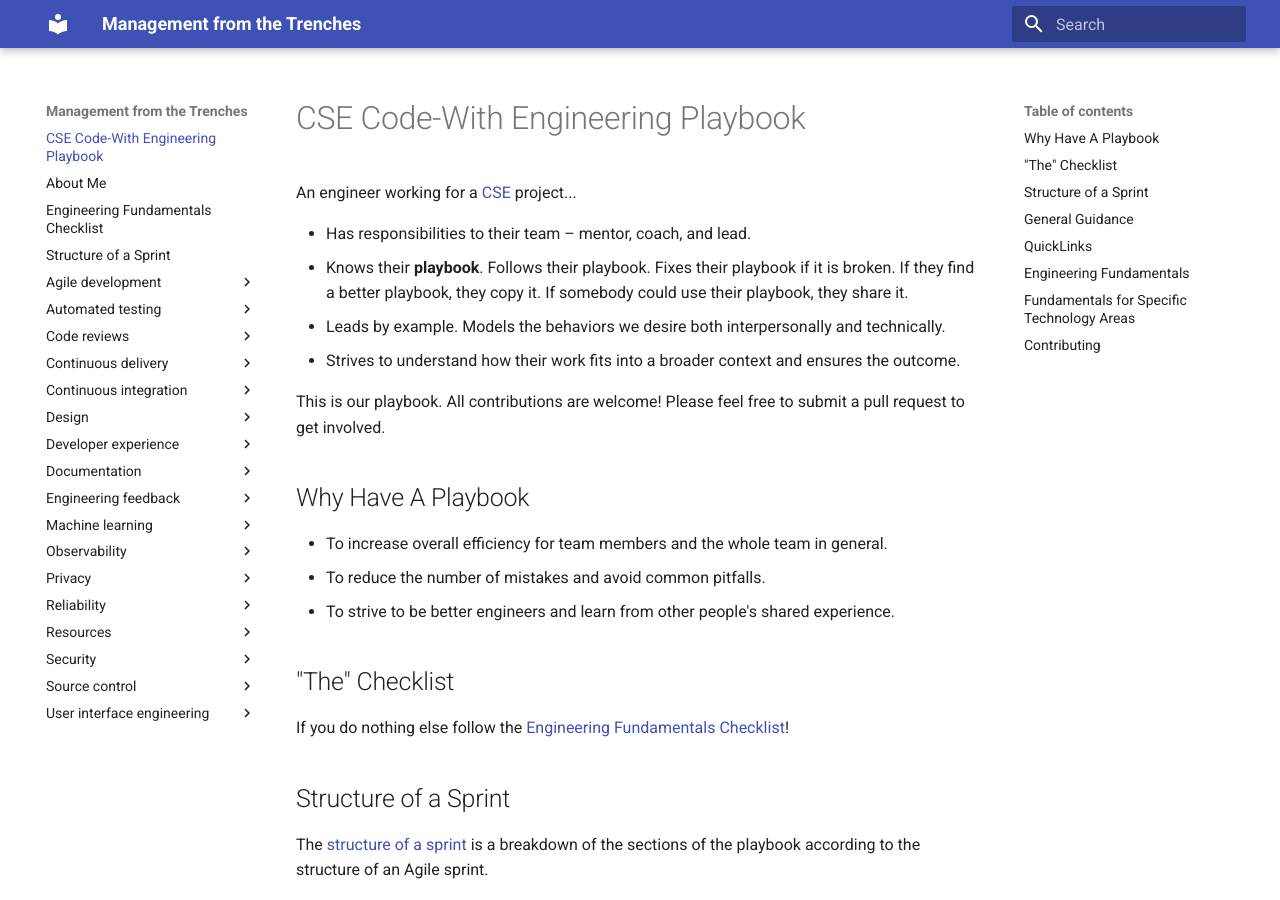
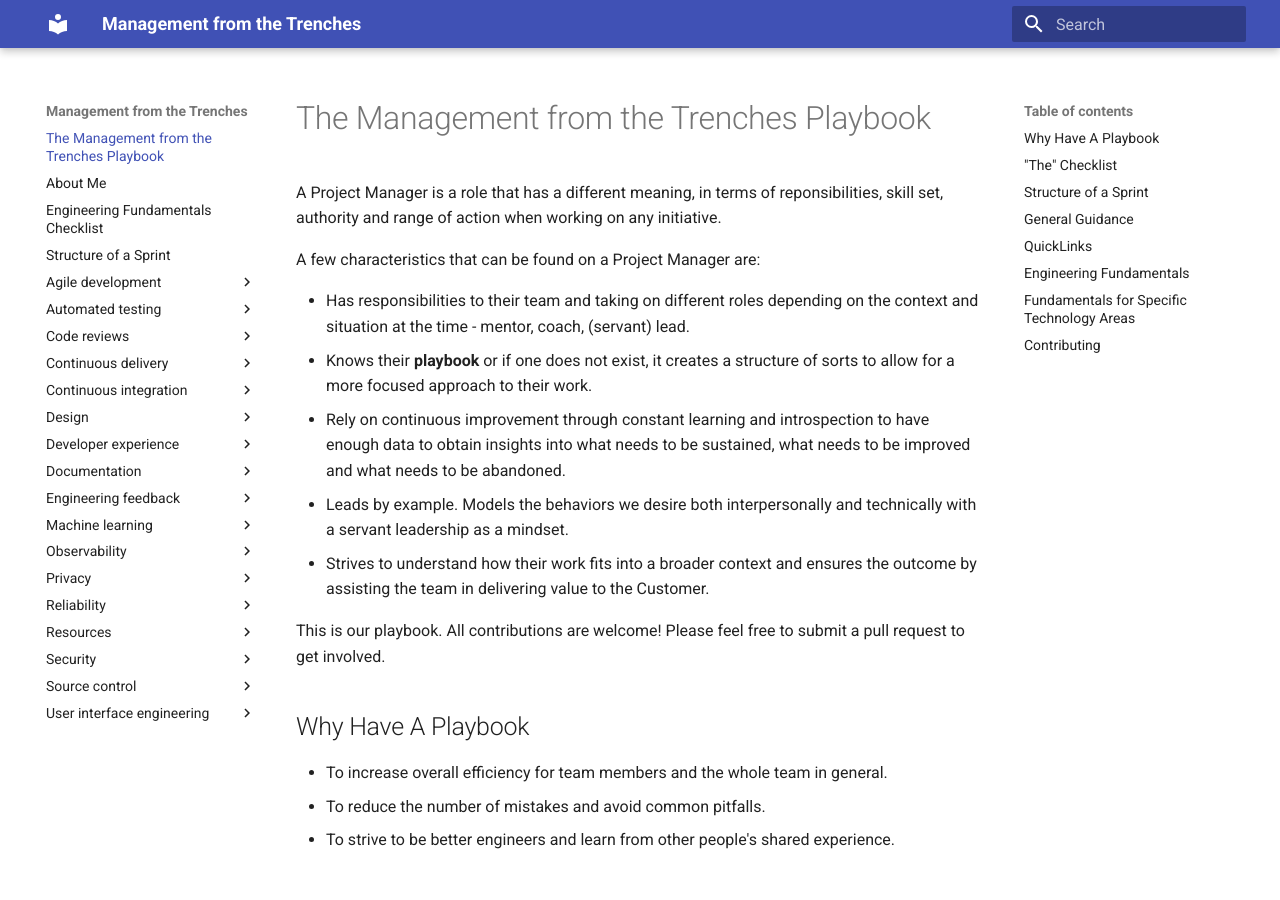
Before and after one commit to bmhash/bmhash.github.io, an MkDocs documentation site: the page built from docs/index.md, in a window 1280 px wide and 900 px high. Built offline with MkDocs 1.6.1 and Material for MkDocs 9.7.7, drawn with Linux system fonts in a browser that asks for light colours.

Commit message:
update index

```diff
--- a/docs/index.md
+++ b/docs/index.md
@@ -1,11 +1,14 @@
-# CSE Code-With Engineering Playbook
+# The Management from the Trenches Playbook
 
-An engineer working for a [CSE](CSE.md) project...
+A Project Manager is a role that has a different meaning, in terms of reponsibilities, skill set, authority and range of action when working on any initiative.
 
-* Has responsibilities to their team – mentor, coach, and lead.
-* Knows their **playbook**. Follows their playbook. Fixes their playbook if it is broken. If they find a better playbook, they copy it. If somebody could use their playbook, they share it.
-* Leads by example. Models the behaviors we desire both interpersonally and technically.
-* Strives to understand how their work fits into a broader context and ensures the outcome.
+A few characteristics that can be found on a Project Manager are:
+
+* Has responsibilities to their team and taking on different roles depending on the context and situation at the time - mentor, coach, (servant) lead.
+* Knows their **playbook** or if one does not exist, it creates a structure of sorts to allow for a more focused approach to their work.
+* Rely on continuous improvement through constant learning and introspection to have enough data to obtain insights into what needs to be sustained, what needs to be improved and what needs to be abandoned.
+* Leads by example. Models the behaviors we desire both interpersonally and technically with a servant leadership as a mindset.
+* Strives to understand how their work fits into a broader context and ensures the outcome by assisting the team in delivering value to the Customer.
 
 This is our playbook. All contributions are welcome! Please feel free to submit a pull request to get involved.
 
```
